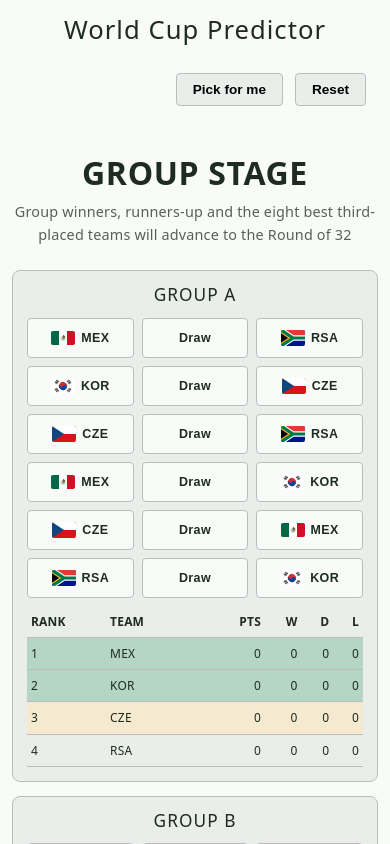
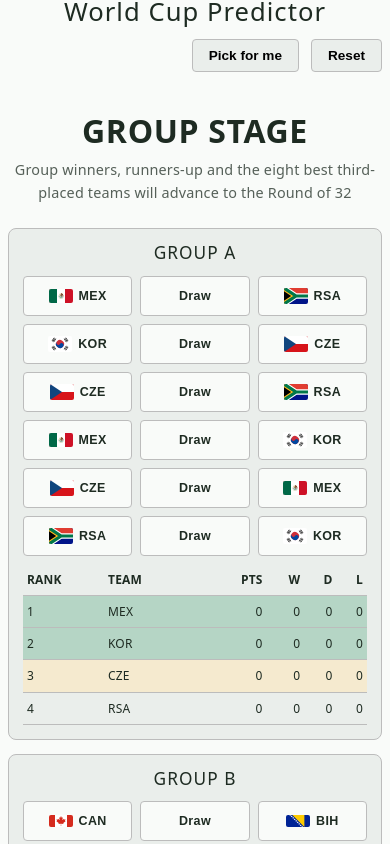
Before and after one commit to joe-strummer/World-Cup-Predictor, a React (Vite) app: page / in a window 390 px wide. Shown: the top 844 px of the page. Built offline with nearby package versions, Linux system fonts and the light colour scheme.

Commit message:
Change app shell margins and padding so we can add full screen video

```diff
--- a/src/App.css
+++ b/src/App.css
@@ -1,8 +1,6 @@
 .app-shell {
 	min-height: 100svh;
-	max-width: 1300px;
-	margin: 0 auto;
-	padding: 18px 8px 24px;
+	padding-bottom: 24px;
 	background: var(--background);
 }
 
--- a/src/components/Toolbar/Toolbar.css
+++ b/src/components/Toolbar/Toolbar.css
@@ -1,9 +1,10 @@
 .toolbar {
+  max-width: 1300px;
   display: flex;
   justify-content: flex-end;
   gap: 12px;
-  padding: 16px;
-  margin: 1rem 0;
+  padding: 8px;
+  margin: 0 auto;
 }
 
 .toolbar__button {
@@ -12,6 +13,6 @@
   border-radius: 4px;
   background: var(--card-background);
   cursor: pointer;
-    font-size: 0.85rem;
-    font-weight: 600;
+  font-size: 0.85rem;
+  font-weight: 600;
 }
--- a/src/index.css
+++ b/src/index.css
@@ -73,12 +73,6 @@ p {
   width: 100%;
   max-width: 1300px;
   margin: 2rem auto;
-  padding: 0 1rem;
+  padding: 0 8px;
   box-sizing: border-box;
 }
-
-@media (max-width: 600px) {
-  .container {
-    padding: 0 4px;
-  }
-}
```
